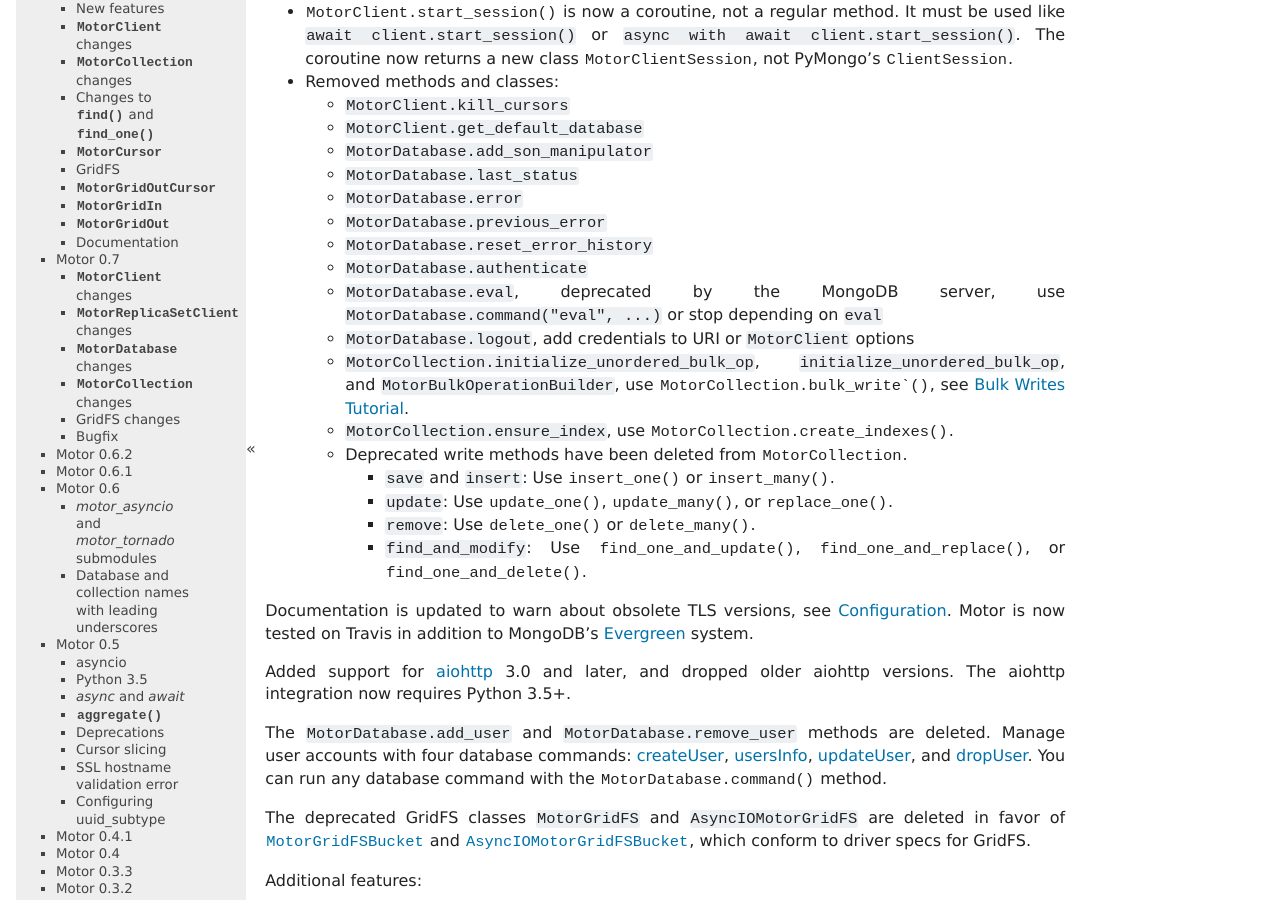
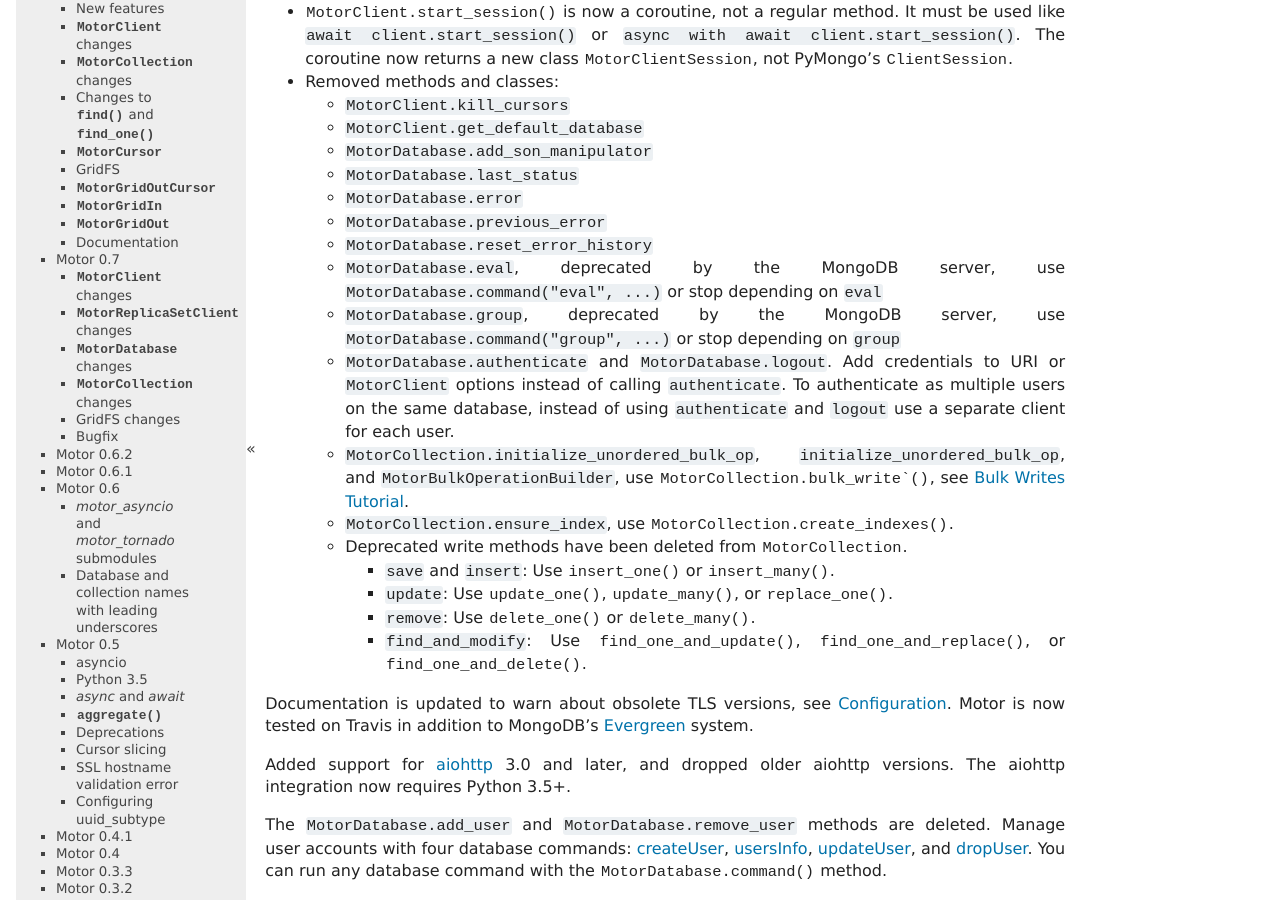
Before and after one commit to mongodb/motor, a Sphinx documentation site: the page built from doc/changelog.rst, in a window 1280 px wide and 900 px high, scrolled down 309 px. Built offline with Sphinx 7.4.7, drawn with Linux system fonts in a browser that asks for light colours; pages that are not in the unit, such as notebooks, are missing from menus; the version number is read from the project's files by our own code.

Commit message:
MOTOR-242 Remove "group", rewrite changelog prose

```diff
--- a/doc/changelog.rst
+++ b/doc/changelog.rst
@@ -26,10 +26,14 @@
   - ``MotorDatabase.error``
   - ``MotorDatabase.previous_error``
   - ``MotorDatabase.reset_error_history``
-  - ``MotorDatabase.authenticate``
   - ``MotorDatabase.eval``, deprecated by the MongoDB server, use
     ``MotorDatabase.command("eval", ...)`` or stop depending on ``eval``
-  - ``MotorDatabase.logout``, add credentials to URI or ``MotorClient`` options
+  - ``MotorDatabase.group``, deprecated by the MongoDB server, use
+    ``MotorDatabase.command("group", ...)`` or stop depending on ``group``
+  - ``MotorDatabase.authenticate`` and ``MotorDatabase.logout``. Add credentials
+    to URI or ``MotorClient`` options instead of calling ``authenticate``. To
+    authenticate as multiple users on the same database, instead of using
+    ``authenticate`` and ``logout`` use a separate client for each user.
   - ``MotorCollection.initialize_unordered_bulk_op``,
     ``initialize_unordered_bulk_op``, and ``MotorBulkOperationBuilder``, use
     :meth:`MotorCollection.bulk_write``, see :ref:`Bulk Writes Tutorial
```
Also changed, not shown: 1 other file.
